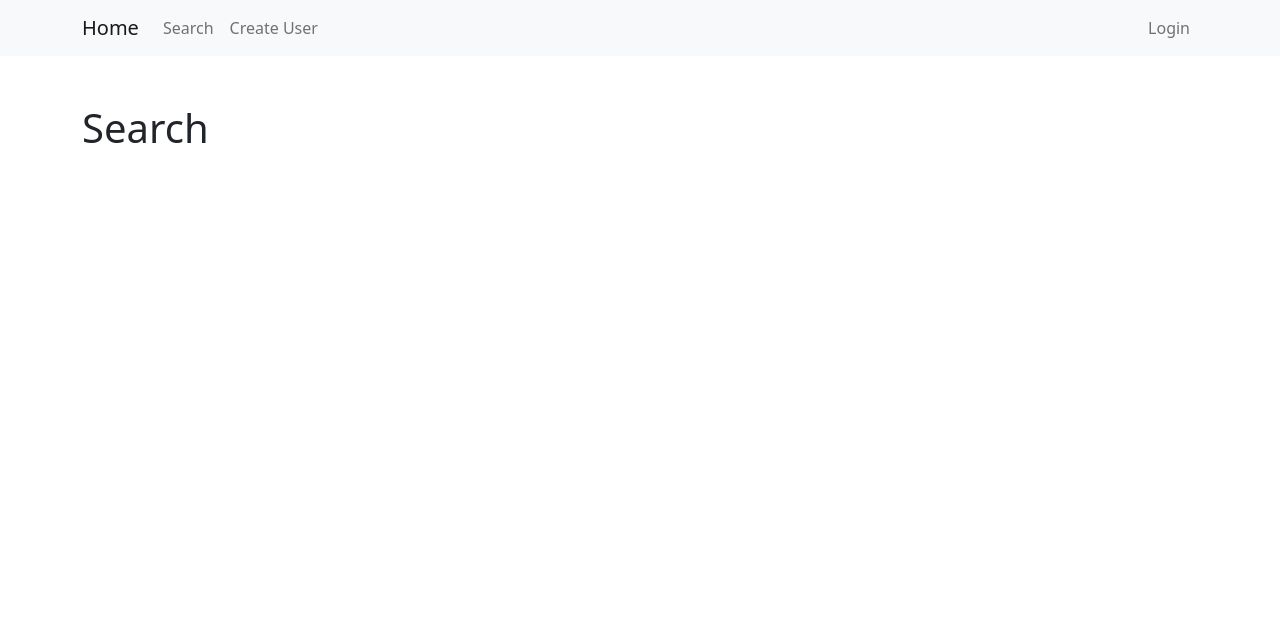
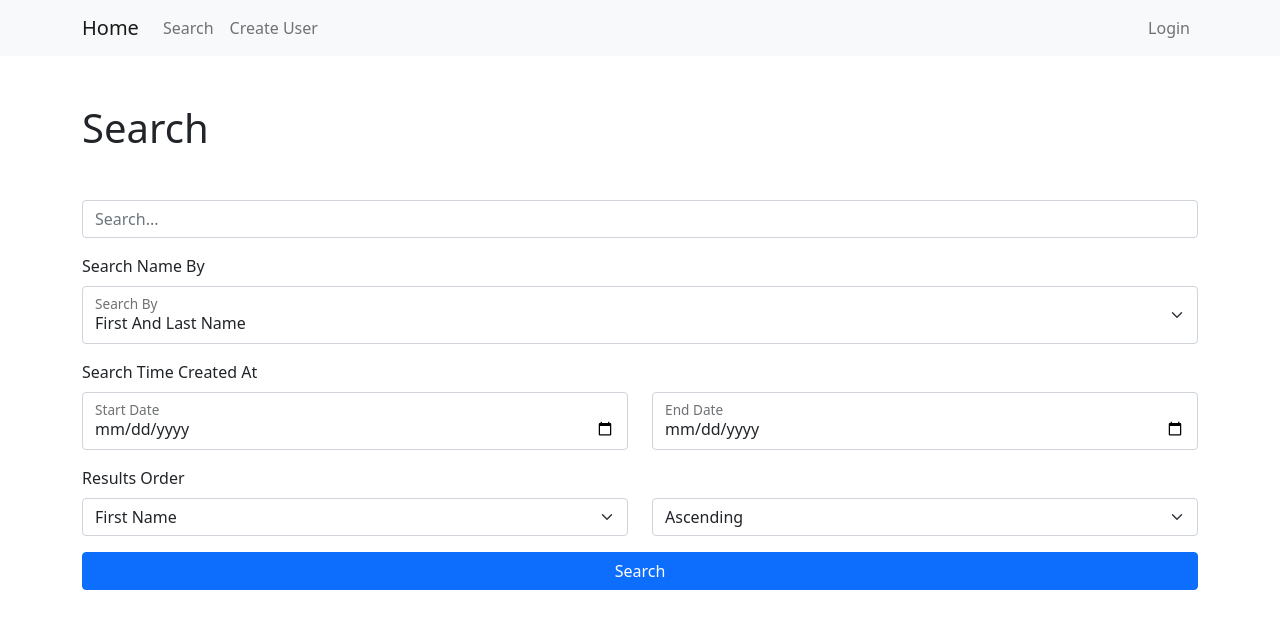
Before and after one commit to BB2455/Full-Stack-App, a React (Create React App) app in the folder client/: page /search in a window 1280 px wide. Shown: the top 628 px of the page. Built offline with nearby package versions, Linux system fonts and the light colour scheme.

Commit message:
finished frontend design

```diff
--- a/client/src/App.jsx
+++ b/client/src/App.jsx
@@ -1,5 +1,5 @@
 import React from "react";
-import { UserCard } from "./components";
+import UserCard from "./components/User/UserCard";
 import data from "./data.json";
 import Row from "react-bootstrap/Row";
 import Col from "react-bootstrap/Col";
@@ -8,7 +8,7 @@ const App = () => {
   return (
     <>
       <h1 className="mb-5">Home</h1>
-      <Row xs={1} sm={1} md={2} lg={3} xl={4} className="g-4 mb-5">
+      <Row xs={1} sm={1} md={2} lg={3} xl={4} className="g-4">
         {data.map((user) => (
           <Col key={user.id}>
             <UserCard user={user} />
--- /dev/null
+++ b/client/src/components/Login/LoginForm.jsx
@@ -0,0 +1,32 @@
+import React from "react";
+import Form from "react-bootstrap/Form";
+import Button from "react-bootstrap/Button";
+import FloatingLabel from "react-bootstrap/FloatingLabel";
+
+const LoginForm = () => {
+  return (
+    <Form
+      onSubmit={(e) => {
+        e.preventDefault();
+      }}
+    >
+      <Form.Group className="mb-3" controlId="formUserName">
+        <FloatingLabel controlId="floatingUsername" label="Username">
+          <Form.Control placeholder="Username" />
+        </FloatingLabel>
+      </Form.Group>
+      <Form.Group className="mb-3" controlId="formPassword">
+        <FloatingLabel controlId="floatingPassword" label="Password">
+          <Form.Control placeholder="Password" />
+        </FloatingLabel>
+      </Form.Group>
+      <div className="d-grid">
+        <Button variant="outline-primary" type="submit">
+          Login
+        </Button>
+      </div>
+    </Form>
+  );
+};
+
+export default LoginForm;
--- /dev/null
+++ b/client/src/components/Search/SearchFilter.jsx
@@ -0,0 +1,74 @@
+import React from "react";
+import Form from "react-bootstrap/Form";
+import FloatingLabel from "react-bootstrap/FloatingLabel";
+import Row from "react-bootstrap/Row";
+import Col from "react-bootstrap/Col";
+import Button from "react-bootstrap/Button";
+
+const SearchFilter = () => {
+  return (
+    <Form>
+      <Form.Group className="mb-3" controlId="formSearchBar">
+        <Form.Control type="text" placeholder="Search..." />
+      </Form.Group>
+
+      <Form.Group className="mb-3" controlId="formSearchFor">
+        <Form.Label>Search Name By</Form.Label>
+        <FloatingLabel controlId="floatingSearchFor" label="Search By">
+          <Form.Select aria-label="Search By Selector">
+            <option value="none">First And Last Name</option>
+            <option value="first_name">First Name</option>
+            <option value="last_name">Last Name</option>
+          </Form.Select>
+        </FloatingLabel>
+      </Form.Group>
+
+      <Form.Group className="mb-3" controlId="formTimeRange">
+        <Form.Label>Search Time Created At</Form.Label>
+        <Row>
+          <Col>
+            <FloatingLabel
+              controlId="floatingTimeRangeStart"
+              label="Start Date"
+            >
+              <Form.Control type="date" />
+            </FloatingLabel>
+          </Col>
+          <Col>
+            <FloatingLabel controlId="floatingTimeRangeEnd" label="End Date">
+              <Form.Control type="date" />
+            </FloatingLabel>
+          </Col>
+        </Row>
+      </Form.Group>
+
+      <Form.Group className="mb-3" controlId="formOrder">
+        <Form.Label>Results Order</Form.Label>
+        <Row>
+          <Col>
+            <Form.Select aria-label="Search By Selector">
+              <option value="first_name">First Name</option>
+              <option value="last_name">Last Name</option>
+              <option value="created_at">Created At</option>
+              <option value="updated_at">Updated At</option>
+            </Form.Select>
+          </Col>
+          <Col>
+            <Form.Select aria-label="Search By Selector">
+              <option value="ascending">Ascending</option>
+              <option value="descending">Descending</option>
+            </Form.Select>
+          </Col>
+        </Row>
+      </Form.Group>
+
+      <div className="d-grid">
+        <Button variant="primary" type="submit">
+          Search
+        </Button>
+      </div>
+    </Form>
+  );
+};
+
+export default SearchFilter;
--- /dev/null
+++ b/client/src/components/User/UserInfo.jsx
@@ -0,0 +1,37 @@
+import React from "react";
+import Button from "react-bootstrap/Button";
+import ListGroup from "react-bootstrap/ListGroup";
+
+const UserInfo = ({ userData, editUser }) => {
+  return (
+    <div>
+      <ListGroup variant="flush">
+        <ListGroup.Item>
+          <div className="fw-bold">First Name</div>
+          {userData.first_name}
+        </ListGroup.Item>
+        <ListGroup.Item>
+          <div className="fw-bold">Last Name</div>
+          {userData.last_name}
+        </ListGroup.Item>
+        <ListGroup.Item>
+          <div className="fw-bold">Email</div>
+          {userData.email}
+        </ListGroup.Item>
+        <ListGroup.Item>
+          <div className="fw-bold">Created On</div>
+          {userData.created_at}
+        </ListGroup.Item>
+        <ListGroup.Item>
+          <div className="fw-bold">User ID</div>
+          {userData.id}
+        </ListGroup.Item>
+      </ListGroup>
+      <Button className="m-3" variant="warning" onClick={editUser}>
+        Edit
+      </Button>
+    </div>
+  );
+};
+
+export default UserInfo;
--- a/client/src/components/User/UserLayout.jsx
+++ /dev/null
@@ -1,15 +0,0 @@
-import React from "react";
-import Button from "react-bootstrap/Button";
-
-const UserLayout = ({ userData, editUser }) => {
-  return (
-    <div>
-      <h1>{`${userData.first_name} ${userData.last_name}`}</h1>
-      <Button variant="warning" onClick={editUser}>
-        Edit
-      </Button>
-    </div>
-  );
-};
-
-export default UserLayout;
--- a/client/src/components/index.js
+++ b/client/src/components/index.js
@@ -1,2 +1 @@
 export { default as NavBar } from "./NavBar";
-export { default as UserCard } from "./UserCard";
--- a/client/src/index.jsx
+++ b/client/src/index.jsx
@@ -17,7 +17,7 @@ ReactDOM.render(
   <React.StrictMode>
     <BrowserRouter>
       <NavBar />
-      <Container className="mt-5">
+      <Container className="mt-5 mb-5">
         <Routes>
           <Route path="/" element={<App />} />
           <Route path="login" element={<Login />} />
--- a/client/src/routes/login.jsx
+++ b/client/src/routes/login.jsx
@@ -1,7 +1,16 @@
+import LoginForm from "../components/Login/LoginForm";
+import Row from "react-bootstrap/Row";
+import Col from "react-bootstrap/Col";
+
 const Login = () => {
   return (
     <div>
-      <h1>Login</h1>
+      <Row className="justify-content-center">
+        <Col lg={4} md={6} sm={7}>
+          <h1 className="mb-5">Login</h1>
+          <LoginForm />
+        </Col>
+      </Row>
     </div>
   );
 };
--- a/client/src/routes/search.jsx
+++ b/client/src/routes/search.jsx
@@ -1,7 +1,10 @@
+import SearchFilter from "../components/Search/SearchFilter";
+
 const Search = () => {
   return (
     <div>
-      <h1>Search</h1>
+      <h1 className="mb-5">Search</h1>
+      <SearchFilter />
     </div>
   );
 };
--- a/client/src/routes/user.jsx
+++ b/client/src/routes/user.jsx
@@ -1,7 +1,7 @@
 import { useParams } from "react-router-dom";
 import React from "react";
 import UserForm from "../components/User/UserForm";
-import UserLayout from "../components/User/UserLayout";
+import UserInfo from "../components/User/UserInfo";
 
 const User = () => {
   const [editUser, setEditUser] = React.useState(false);
@@ -25,7 +25,7 @@ const User = () => {
           }}
         />
       ) : (
-        <UserLayout
+        <UserInfo
           userData={userData}
           editUser={() => {
             setEditUser(true);
```
Also changed, not shown: client/src/components/User/UserCard.jsx (renamed from client/src/components/UserCard.jsx).
